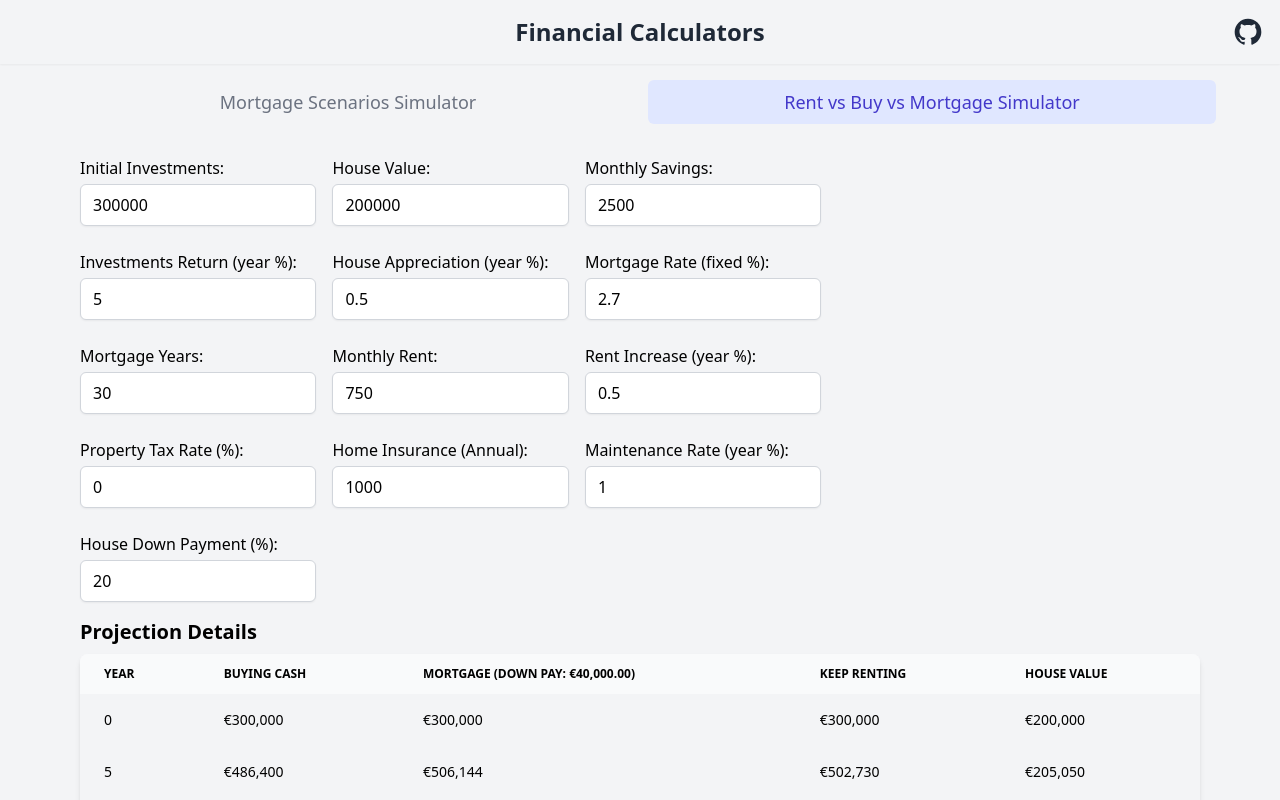
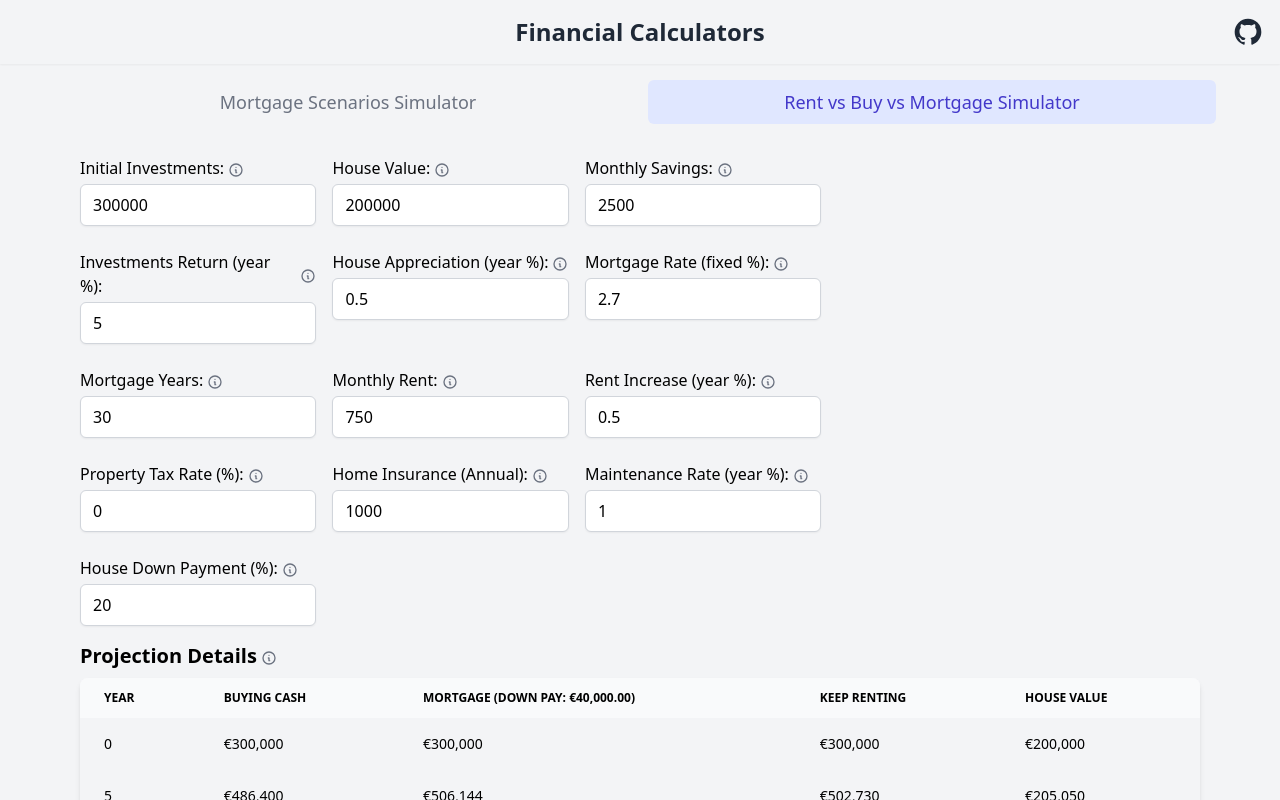
Before and after one commit to alainrk/finance, a React (Vite) app: page / in a window 1280 px wide. Both pictures are taken after a click on the button "Rent vs Buy vs Mortgage Simulator". Shown: the top 800 px of the page. Built offline with nearby package versions, Linux system fonts and the light colour scheme.

Commit message:
Add tooltip with legenda

```diff
--- /dev/null
+++ b/src/InfoTooltip.tsx
@@ -0,0 +1,72 @@
+import React, { useState } from "react";
+
+interface InfoTooltipProps {
+  text: string;
+  position?: "top" | "right" | "bottom" | "left";
+  children?: React.ReactNode;
+}
+
+const InfoTooltip: React.FC<InfoTooltipProps> = ({
+  text,
+  position = "top",
+  children,
+}) => {
+  const [isVisible, setIsVisible] = useState(false);
+
+  // Position classes
+  const positionClasses = {
+    top: "bottom-full left-1/2 transform -translate-x-1/2 mb-2",
+    right: "left-full top-1/2 transform -translate-y-1/2 ml-2",
+    bottom: "top-full left-1/2 transform -translate-x-1/2 mt-2",
+    left: "right-full top-1/2 transform -translate-y-1/2 mr-2",
+  };
+
+  // Arrow classes
+  const arrowClasses = {
+    top: "top-full left-1/2 transform -translate-x-1/2 border-t-gray-800",
+    right: "right-full top-1/2 transform -translate-y-1/2 border-r-gray-800",
+    bottom: "bottom-full left-1/2 transform -translate-x-1/2 border-b-gray-800",
+    left: "left-full top-1/2 transform -translate-y-1/2 border-l-gray-800",
+  };
+
+  return (
+    <div
+      className="inline-block relative cursor-help"
+      onMouseEnter={() => setIsVisible(true)}
+      onMouseLeave={() => setIsVisible(false)}
+    >
+      {children || (
+        <svg
+          className="w-4 h-4 text-gray-500 hover:text-indigo-600 transition-colors duration-200 inline-block ml-1"
+          fill="none"
+          stroke="currentColor"
+          viewBox="0 0 24 24"
+          xmlns="http://www.w3.org/2000/svg"
+        >
+          <path
+            strokeLinecap="round"
+            strokeLinejoin="round"
+            strokeWidth={2}
+            d="M13 16h-1v-4h-1m1-4h.01M21 12a9 9 0 11-18 0 9 9 0 0118 0z"
+          />
+        </svg>
+      )}
+
+      {isVisible && (
+        <>
+          <div
+            className={`absolute z-10 w-64 bg-gray-800 text-white text-sm rounded-md shadow-lg p-2 ${positionClasses[position]}`}
+            role="tooltip"
+          >
+            {text}
+          </div>
+          <div
+            className={`absolute w-0 h-0 border-4 border-transparent ${arrowClasses[position]}`}
+          ></div>
+        </>
+      )}
+    </div>
+  );
+};
+
+export default InfoTooltip;
--- a/src/MortgageCalculator.tsx
+++ b/src/MortgageCalculator.tsx
@@ -1,5 +1,6 @@
 import React, { useState, useEffect } from "react";
 import ToggleSwitch from "./ToggleSwitch";
+import InfoTooltip from "./InfoTooltip";
 import {
   BarChart,
   Bar,
@@ -186,7 +187,10 @@ const MortgageCalculator: React.FC = () => {
       <div className="grid grid-cols-1 md:grid-cols-2 gap-4">
         <div>
           <label className="block mb-2">
+            <div className="flex items-center">
               Loan Amount:
+              <InfoTooltip text="The total amount of money you're borrowing from the lender to purchase your home." />
+            </div>
             <input
               type="number"
               step={5000}
@@ -197,7 +201,10 @@ const MortgageCalculator: React.FC = () => {
             />
           </label>
           <label className="block mb-2">
+            <div className="flex items-center">
               Interest Rate (%):
+              <InfoTooltip text="The annual interest rate on your mortgage, expressed as a percentage. This is the cost of borrowing the principal loan amount." />
+            </div>
             <input
               type="number"
               value={interestRate}
@@ -208,7 +215,10 @@ const MortgageCalculator: React.FC = () => {
             />
           </label>
           <label className="block mb-2">
+            <div className="flex items-center">
               Loan Term (years):
+              <InfoTooltip text="The length of time you have to repay the loan in full. Common mortgage terms are 15, 20, or 30 years." />
+            </div>
             <input
               type="number"
               value={years}
@@ -219,7 +229,10 @@ const MortgageCalculator: React.FC = () => {
             />
           </label>
           <label className="block mb-2">
+            <div className="flex items-center">
               Additional Annual Payment:
+              <InfoTooltip text="Extra money paid toward your mortgage principal once per year. Making additional payments can help reduce the total interest paid and shorten your loan term." />
+            </div>
             <input
               type="number"
               step={1000}
@@ -231,25 +244,42 @@ const MortgageCalculator: React.FC = () => {
           </label>
           <div className="space-y-1">
             {additionalPayment > 0 && (
+              <div className="flex items-center">
                 <ToggleSwitch
                   leftLabel="Reduce Term"
                   rightLabel="Reduce Installments amount"
                   checked={reduceInstallments}
                   onChange={setReduceInstallments}
                 />
+                <InfoTooltip
+                  text={`"Reduce Term" keeps your monthly payment the same but shortens the loan duration. "Reduce Installments" recalculates to lower your monthly payments while maintaining the original term.`}
+                  position="right"
+                />
+              </div>
             )}
+            <div className="flex items-center">
               <ToggleSwitch
                 leftLabel="Show monthly"
                 rightLabel="Show yearly"
                 checked={showYearlySums}
                 onChange={setShowYearlySums}
               />
+              <InfoTooltip
+                text="Toggle between showing monthly payment details or yearly aggregated values in the chart and table."
+                position="right"
+              />
+            </div>
           </div>
         </div>
         <div>
-          <h2 className="text-xl font-semibold mb-2">Totals</h2>
-          <p>
-            Total Payments:{" "}
+          <h2 className="text-xl font-semibold mb-2 flex items-center">
+            Totals
+            <InfoTooltip text="Summary of all payments over the life of the loan." />
+          </h2>
+          <p className="flex items-center">
+            Total Payments:
+            <InfoTooltip text="The sum of all payments (principal, interest, and extra payments) over the life of the loan." />
+            <span className="ml-1">
               {formatNumber(
                 mortgageData.reduce(
                   (sum, payment) => sum + payment.totalPayment,
@@ -257,17 +287,30 @@ const MortgageCalculator: React.FC = () => {
                 ),
                 0,
               )}
+            </span>
           </p>
-          <p>
-            Total Interest:{" "}
+          <p className="flex items-center">
+            Total Interest:
+            <InfoTooltip text="The total amount paid in interest over the life of the loan. This is the cost of borrowing." />
+            <span className="ml-1">
               {formatNumber(
-              mortgageData.reduce((sum, payment) => sum + payment.interest, 0),
+                mortgageData.reduce(
+                  (sum, payment) => sum + payment.interest,
+                  0,
+                ),
                 0,
               )}
+            </span>
           </p>
-          <p>Total Principal: {formatNumber(amount)}</p>
-          <p>
-            Total Extra Payments:{" "}
+          <p className="flex items-center">
+            Total Principal:
+            <InfoTooltip text="The original loan amount that you borrowed." />
+            <span className="ml-1">{formatNumber(amount)}</span>
+          </p>
+          <p className="flex items-center">
+            Total Extra Payments:
+            <InfoTooltip text="The sum of all additional payments made toward the principal throughout the loan term." />
+            <span className="ml-1">
               {formatNumber(
                 mortgageData.reduce(
                   (sum, payment) => sum + payment.extraPayment,
@@ -275,11 +318,15 @@ const MortgageCalculator: React.FC = () => {
                 ),
                 0,
               )}
+            </span>
           </p>
         </div>
       </div>
       <div className="mt-8">
-        <h2 className="text-xl font-semibold mb-2">Payment Chart</h2>
+        <h2 className="text-xl font-semibold mb-2 flex items-center">
+          Payment Chart
+          <InfoTooltip text="Visual representation of your mortgage payments over time, showing the breakdown between principal, interest, and extra payments." />
+        </h2>
         <ResponsiveContainer width="100%" height={400}>
           <BarChart
             data={getChartData()}
@@ -317,7 +364,10 @@ const MortgageCalculator: React.FC = () => {
         </ResponsiveContainer>
       </div>
       <div className="mt-8">
-        <h2 className="text-xl font-semibold mb-2">Payment Schedule</h2>
+        <h2 className="text-xl font-semibold mb-2 flex items-center">
+          Payment Schedule
+          <InfoTooltip text="Detailed breakdown of each payment throughout the loan term, showing how much goes to interest, principal, and your remaining balance after each payment." />
+        </h2>
         <div className="overflow-x-auto">
           <div className="max-h-96 overflow-y-auto">
             <table className="min-w-full bg-white">
--- a/src/RentBuyComparison.tsx
+++ b/src/RentBuyComparison.tsx
@@ -1,4 +1,5 @@
 import React, { useState, useEffect } from "react";
+import InfoTooltip from "./InfoTooltip";
 import {
   LineChart,
   Line,
@@ -114,6 +115,31 @@ const paramLabels: { [key in keyof Params]: string } = {
   homeInsurance: "Home Insurance (Annual)",
   maintenanceRate: "Maintenance Rate (year %)",
   downPaymentPercentage: "House Down Payment (%)",
+};
+
+// Tooltip descriptions for each parameter
+const paramTooltips: { [key in keyof Params]: string } = {
+  initialInvestment:
+    "Total money you have available to invest or use as a down payment on a house.",
+  houseValue:
+    "The current market value of the house you're considering purchasing.",
+  monthlySavings:
+    "Amount of money you can save or invest each month after all expenses.",
+  investmentReturn:
+    "Expected annual percentage return on your investments (stocks, bonds, etc.).",
+  houseAppreciation:
+    "Expected annual percentage increase in the value of the house.",
+  mortgageRate:
+    "Annual interest rate on your mortgage loan, fixed for the entire term.",
+  mortgageYears: "Duration of the mortgage loan in years.",
+  monthlyRent: "Current monthly cost to rent a comparable property.",
+  rentIncrease: "Expected annual percentage increase in rent costs.",
+  propertyTaxRate: "Annual property tax as a percentage of the house value.",
+  homeInsurance: "Annual cost to insure the home against damage and liability.",
+  maintenanceRate:
+    "Annual cost of home maintenance as a percentage of house value.",
+  downPaymentPercentage:
+    "Percentage of the house value you'll pay upfront when purchasing.",
 };
 
 const NetWorthProjectionComponent: React.FC = () => {
@@ -292,7 +318,10 @@ const NetWorthProjectionComponent: React.FC = () => {
             {(Object.keys(params) as Array<keyof Params>).map((key) => (
               <div key={key} className="relative">
                 <label className="block mb-2">
-                  {paramLabels[key]}:
+                  <div className="flex items-center">
+                    {paramLabels[key]}:
+                    <InfoTooltip text={paramTooltips[key]} />
+                  </div>
                   <input
                     type="number"
                     step={steps[key]}
@@ -308,7 +337,10 @@ const NetWorthProjectionComponent: React.FC = () => {
         </div>
       </div>
       <div>
-        <h2 className="my-2 text-xl font-semibold mb-2">Projection Details</h2>
+        <h2 className="my-2 text-xl font-semibold mb-2 flex items-center">
+          Projection Details
+          <InfoTooltip text="Detailed financial comparison between the three scenarios at different time points." />
+        </h2>
         <ProjectionTable
           projections={projections}
           params={params}
@@ -316,8 +348,9 @@ const NetWorthProjectionComponent: React.FC = () => {
         />
       </div>
       <div className="mt-8">
-        <h2 className="text-xl font-semibold mb-2">
+        <h2 className="text-xl font-semibold mb-2 flex items-center">
           Net Worth Projection Chart
+          <InfoTooltip text="Visual comparison of your net worth over time under different housing scenarios." />
         </h2>
         <ResponsiveContainer width="100%" height={400}>
           <LineChart
```
Lines whose indentation alone changed are shown as unchanged.
